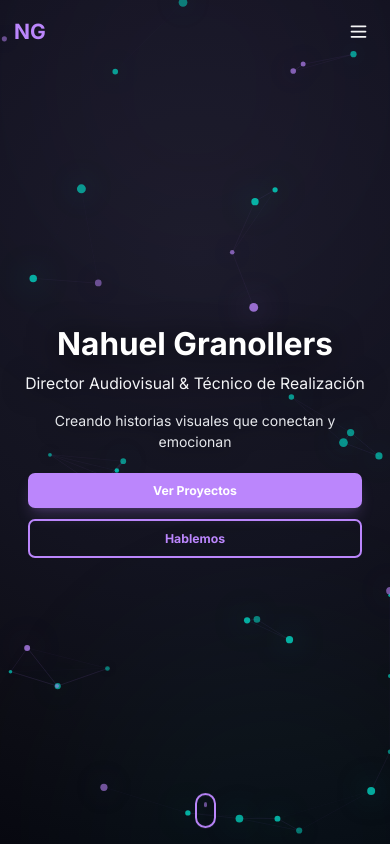
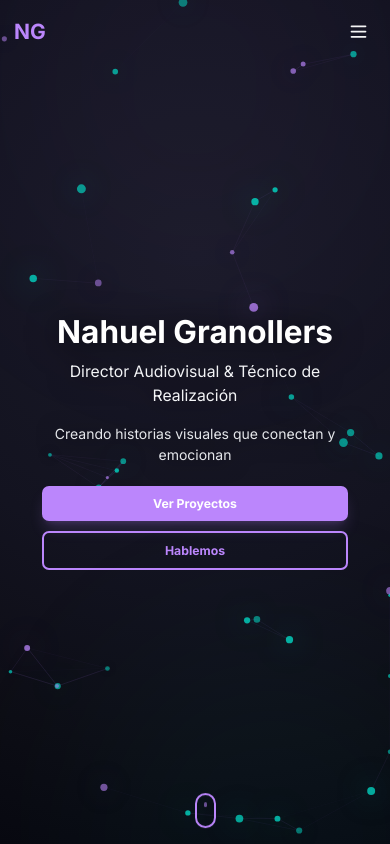
Before and after one commit to NahuelGranollers/Portfolio, a React (Vite) app: page / in a window 390 px wide. Shown: the top 844 px of the page. Built offline with nearby package versions, Linux system fonts and the light colour scheme; no server answers.

Commit message:
fix: Improve mobile layout and video scaling with responsive CSS

```diff
--- a/index.css
+++ b/index.css
@@ -1,3 +1,24 @@
+@media (max-width: 640px) {
+  .container, .main-content, .relative, .max-w-6xl, .max-w-3xl {
+    max-width: 100vw !important;
+    padding-left: 1rem !important;
+    padding-right: 1rem !important;
+  }
+  .hero-title {
+    font-size: 2rem !important;
+  }
+  .intro {
+    font-size: 1.1rem !important;
+  }
+  .video-thumbnail-wrapper video,
+  .video-thumbnail-wrapper iframe {
+    position: static !important;
+    width: 100vw !important;
+    height: auto !important;
+    min-width: 0 !important;
+    min-height: 0 !important;
+  }
+}
 @tailwind base;
 @tailwind components;
 @tailwind utilities;
```
